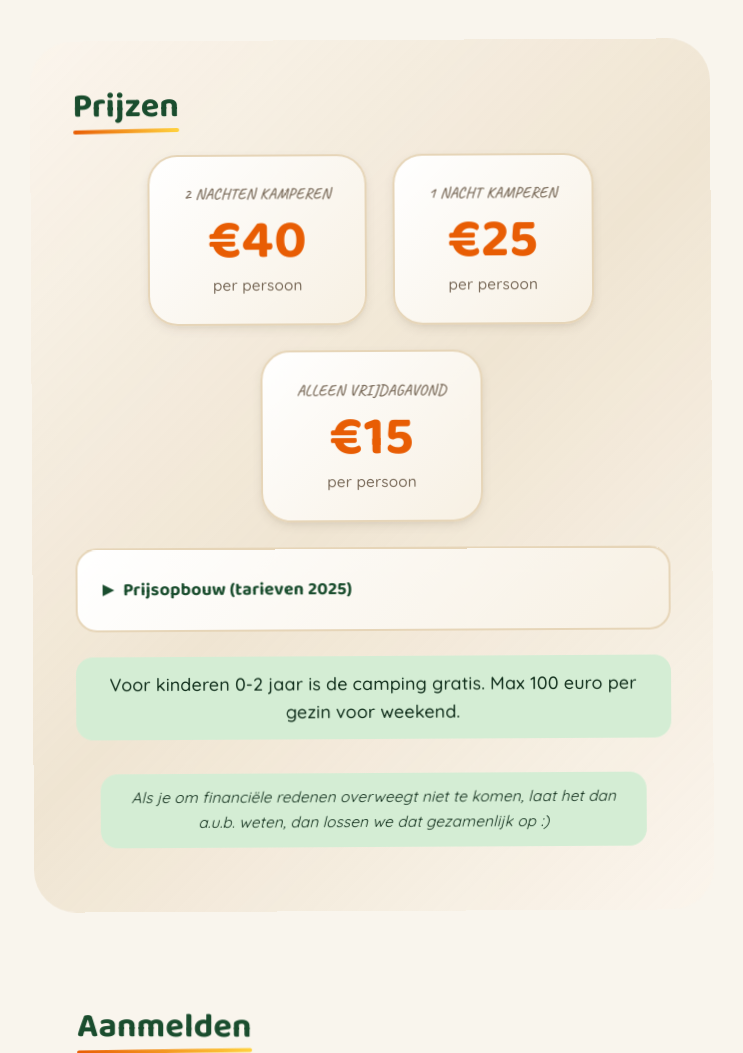
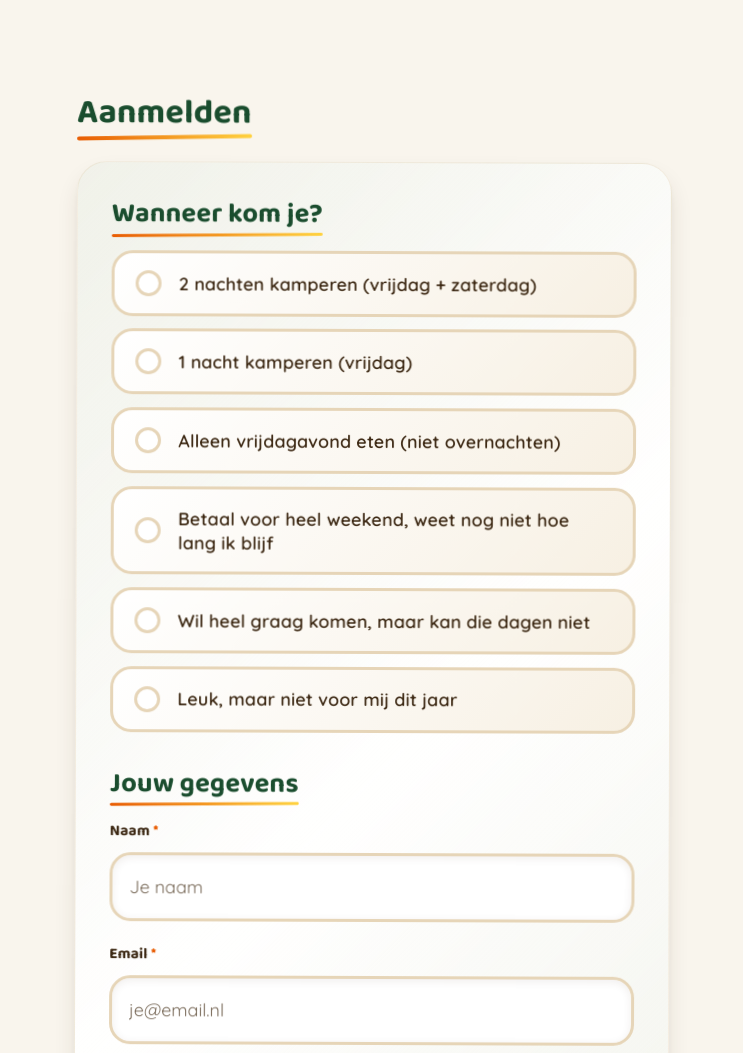
Before and after one commit to SPrinss/camping-invite, a website built with Vite: page index.html in a window 1280 px wide. Shown: the part 1440-2493 px from the top of the page, without its empty margins (268-1011 px from the left). Built offline with nearby package versions, Linux system fonts and the light colour scheme.

Commit message:
chore: remove static pricing table

```diff
--- a/index.html
+++ b/index.html
@@ -49,11 +49,7 @@
         </div>
       </section>
 
-      <!-- Pricing table section -->
-      <section id="pricing" class="section">
-        <h2 class="section-title">Prijzen</h2>
-        <div id="pricing-table"></div>
-      </section>
+
 
       <!-- RSVP Form section (Task 4 will populate this) -->
       <section id="rsvp-section" class="section">
--- a/src/components/PricingTable.ts
+++ /dev/null
@@ -1,83 +0,0 @@
-/**
- * PricingInfo component for the camping invite page
- * Displays detailed pricing info based on 2025 camping rates
- */
-
-export function createPricingInfo(): HTMLElement {
-  const container = document.createElement('div');
-  container.className = 'pricing-info';
-
-  container.innerHTML = `
-    <div class="pricing-cards">
-      <div class="pricing-card">
-        <span class="pricing-card__label">2 Nachten kamperen</span>
-        <span class="pricing-card__price">€40</span>
-        <span class="pricing-card__detail">per persoon</span>
-      </div>
-      <div class="pricing-card">
-        <span class="pricing-card__label">1 Nacht kamperen</span>
-        <span class="pricing-card__price">€25</span>
-        <span class="pricing-card__detail">per persoon</span>
-      </div>
-      <div class="pricing-card">
-        <span class="pricing-card__label">Alleen vrijdagavond</span>
-        <span class="pricing-card__price">€15</span>
-        <span class="pricing-card__detail">per persoon</span>
-      </div>
-    </div>
-
-    <details class="pricing-breakdown">
-      <summary>Prijsopbouw (tarieven 2025)</summary>
-      <table class="pricing-table">
-        <tbody>
-          <tr>
-            <td>Overnachting per persoon per nacht</td>
-            <td>€ 8,85</td>
-          </tr>
-          <tr>
-            <td>Toeristenbelasting per persoon per nacht</td>
-            <td>€ 1,33</td>
-          </tr>
-          <tr>
-            <td>Dagactiviteit per persoon per dag</td>
-            <td>€ 6,44</td>
-          </tr>
-          <tr>
-            <td>Materiaal huur (geschat)</td>
-            <td>€ 7,50</td>
-          </tr>
-          <tr>
-            <td>Kinderen 0 t/m 2 jaar</td>
-            <td>Gratis</td>
-          </tr>
-        </tbody>
-      </table>
-      <p class="pricing-breakdown__note">
-        Daarnaast zijn er gedeelde kosten zoals elektra (€3,92/dag),
-        schoonmaak (€37,50), reservering (€17,50), en tientje voor de natuur (€10).
-      </p>
-    </details>
-
-    <p class="pricing-note">
-      Voor kinderen 0-2 jaar is de camping gratis. Max 100 euro per gezin voor weekend.
-    </p>
-
-    <p class="pricing-note pricing-note--financial">
-      Als je om financiële redenen overweegt niet te komen, laat het dan a.u.b. weten, dan lossen we dat gezamenlijk op :)
-    </p>
-  `;
-
-  return container;
-}
-
-/**
- * Renders the pricing info component into the specified container
- */
-export function renderPricingTable(containerId: string = 'pricing-table'): void {
-  const container = document.getElementById(containerId);
-  if (container) {
-    const pricingInfo = createPricingInfo();
-    container.replaceWith(pricingInfo);
-    pricingInfo.id = containerId;
-  }
-}
--- a/src/main.ts
+++ b/src/main.ts
@@ -5,7 +5,7 @@
 
 import { renderHeader } from './components/Header';
 import { renderEventInfo } from './components/EventInfo';
-import { renderPricingTable } from './components/PricingTable';
+
 import { createForm } from './components/Form';
 import { onSuccess } from './components/SuccessMessage';
 import './styles/success.css';
@@ -17,7 +17,6 @@ function initializePage(): void {
   // Render static content components
   renderHeader('header');
   renderEventInfo('event-info');
-  renderPricingTable('pricing-table');
 
   // Initialize RSVP form
   const formContainer = document.getElementById('rsvp-form');
```
